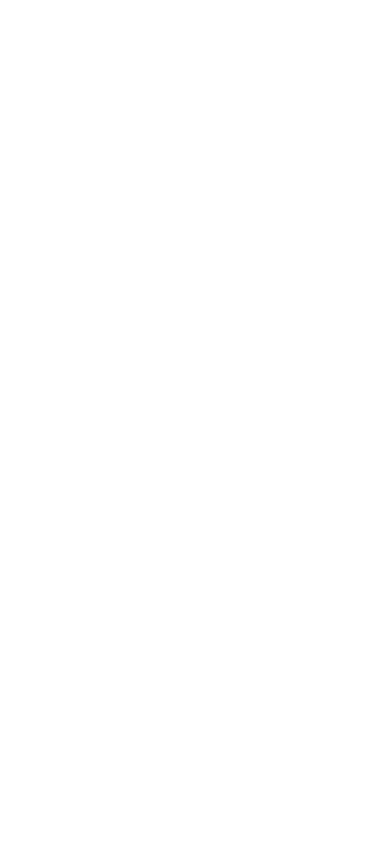
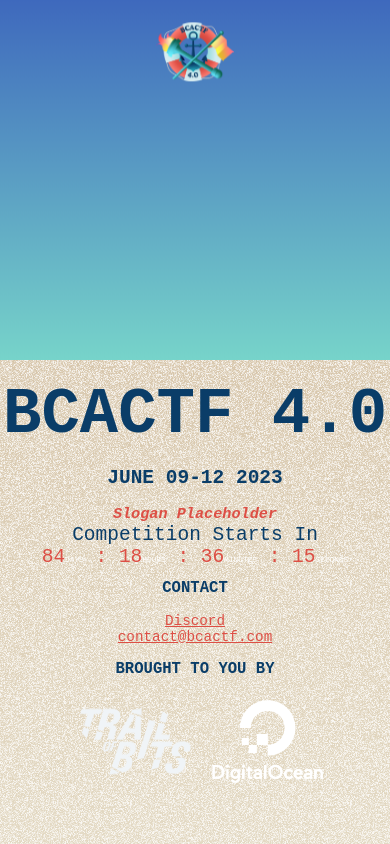
Before and after one commit to BCACTF/bcactf-4.0-landing, a plain HTML site: page index.html in a window 390 px wide. Drawn offline with Linux system fonts and the light colour scheme.

Commit message:
Added some CSS and new date

```diff
--- a/index.html
+++ b/index.html
@@ -1,13 +1,88 @@
 <!DOCTYPE html>
 <html lang="en">
+
 <head>
     <meta charset="UTF-8">
     <meta http-equiv="X-UA-Compatible" content="IE=edge">
     <meta name="viewport" content="width=device-width, initial-scale=1.0">
-    <link href="./style.css" rel="stylesheet">
-    <title>Document</title>
+    <meta name="description" content="BCACTF 3.0 June 3-5">
+    <title>BCACTF 4.0</title>
+    <link rel="shortcut icon" type="image/png" href="/assets/favicon.png">
+    <link href="/main.css" rel="stylesheet">
 </head>
+
 <body>
+    <div class="wave">
+        <img src="/assets/logo.png" id="logo" alt="BCACTF 3.0 Logo">
+    </div>
+    <div id="mainContainer">
+        <div id="mainContent">
+            <h1 id="title">BCACTF 4.0</h1>
+            <h2>JUNE 09-12 2023</h2>
+            <h3><i>Slogan Placeholder</i></h3>
+        </div>
+        <div id="countdownTimer">
+            <p id="time"></p>
+        </div>
+        <br>
+        <div id="infoContainer">
+            <div class="infoDiv left">
+                <h3>CONTACT</h3>
+                <a href="https://discord.com/invite/9Hnz7aCmr6" target="blank">Discord</a>
+                <br>
+                <a href="mailto:contact@bcactf.com">contact@bcactf.com</a>
 
+            </div>
+            <div class="infoDiv right">
+                <h3>BROUGHT TO YOU BY</h3>
+                <div id="sponsorContainer">
+                    <img src="/assets/tob.logo.png" href="https://www.trailofbits.com/" class="sponsorLogo"
+                        alt="Trail of Bits">
+                    <img src="/assets/do.logo.png" href="https://www.digitalocean.com/" class="sponsorLogo"
+                        alt="Digital Ocean">
+                </div>
+            </div>
+        </div>
+        <br>
+        <br>
+        <p style="margin-top:7em">Made by the <a href="https://github.com/BCACTF" target="blank">BCA CTF Club</a>. Logo
+            by Melissa Park.</p>
+        <br>
+        <script>
+            const timeElem = document.getElementById("time");
+            const ctfTime = 1686355200000; // Sat, 10 June 2023, 00:00 UTC
+            const ctfEndTime = 1686614400000;
+
+            function updateTime() {
+                timeElem.innerHTML = formatTime((ctfTime - Date.now()) / 1000);
+            }
+            function formatTime(s) {
+                s = Number(s);
+                var label = "<span class='regular-color'>Competition Starts In </span><br>";
+                if (s < 0) {
+                    return "<button>hi</button>"
+                }
+                var d = Math.floor(s / (60 * 60 * 24));
+                var h = Math.floor(s % (3600 * 24) / 3600);
+                var m = Math.floor(s % 3600 / 60);
+                var s = Math.floor(s % 60);
+
+                var dDisplay = String(Math.abs(d)).padStart(2, '0') + "<label>DAYS</label> : "
+                var hDisplay = String(Math.abs(h)).padStart(2, '0') + "<label>HOURS</label> : "
+                var mDisplay = String(Math.abs(m)).padStart(2, '0') + "<label>MINUTES</label> : "
+                var sDisplay = String(Math.abs(s)).padStart(2, '0') + "<label>SECONDS</label>"
+
+                return label + dDisplay + hDisplay + mDisplay + sDisplay;
+            }
+            if (Date.now() >= ctfEndTime) {
+                document.getElementById("time").innerHTML = "<p>The event is over! See you again next year!</p>"
+            }
+            else {
+                updateTime();
+                setInterval(updateTime, 1000)
+            }
+        </script>
+    </div>
 </body>
+
 </html>
--- /dev/null
+++ b/main.css
@@ -0,0 +1,238 @@
+:root {
+    --accent: #dd4f45;
+    --text-color: #0a3d68;
+    --bg-bottom: rgb(227, 217, 195);
+    --bg-top: rgb(207, 185, 155);
+    --wave-top: #3E68BD;
+    --wave-bottom: #77D4CA;
+}
+
+html,
+body {
+    height: 100%;
+    padding: 0;
+    margin: 0;
+    background-color: var(--bg-bottom);
+    overflow: hidden;
+}
+
+body {
+    font-family: monospace;
+    text-align: center;
+    height: 100%;
+    color: var(--text-color);
+    background: url(/assets/noise.png), linear-gradient(var(--bg-top), var(--bg-bottom));
+}
+
+#logo {
+    width: 20vw;
+}
+button:hover {
+    cursor: pointer;
+}
+
+button {
+    border: none;
+    letter-spacing: 0;
+    text-transform: none;
+    padding: 0.5rem 1.5rem;
+    font-size: 1.3vw;
+    transition: background-color 0.2s;
+    background-color: #4dc4ff;
+    font-family: monospace;
+    border-radius: 10px;
+    box-shadow: 0px 0px 20px 5px #0ff;
+    margin-top: 0.5em;
+}
+
+button:hover {
+    background-color: darken(#4dc4ff, 10%);
+}
+
+button:active {
+    background-color: darken(#4dc4ff, 20%);
+}
+
+#title {
+    font-size: 4rem !important;
+}
+
+label {
+    font-size: 1.3vw;
+    color: var(--text-color);
+}
+
+i {
+    color: var(--accent);
+}
+
+a {
+    color: #fff;
+    text-decoration: underline;
+}
+
+a:hover {
+    color: var(--text-color);
+}
+
+#countdownTimer {
+    margin: auto;
+    width: 60%;
+    margin-bottom: -2em;
+    margin-top: -1em;
+}
+
+#time {
+    font-size: 3vw;
+    color: var(--accent);
+    font-family: monospace;
+}
+
+#mainContent {
+    line-height: 1.5em;
+}
+
+#infoContainer {
+    width: 60%;
+    margin: auto;
+    height: 10em;
+    margin-bottom: -3em;
+}
+
+.infoDiv h3 {
+    font-size: 1.4em;
+}
+
+.infoDiv a {
+    color: var(--accent);
+    font-size: 1.1em;
+}
+
+.infoDiv a:hover {
+    color: #000;
+}
+
+.infoDiv {
+    height: 10em;
+    width: 47.5%;
+    border-radius: 25px;
+}
+
+.left {
+    float: left;
+}
+
+.right {
+    float: right;
+}
+
+.sponsorLogo {
+    position: relative;
+    top: 50%;
+    transform: translateY(-70%);
+    -webkit-transform: translateY(-70%);
+    width: 30%;
+    margin-left: 1em;
+}
+
+#sponsorContainer {
+    margin-top: 20%;
+}
+
+.regular-color {
+    color: var(--text-color);
+}
+
+@media only screen and (max-height: 900px) {
+    body {
+        overflow: auto;
+    }
+
+    #mainContainer {
+        position: relative;
+        top: 0%;
+        transform: translateY(0%);
+        height: fit-content;
+    }
+}
+
+@media only screen and (max-width: 801px) {
+    img {
+        width: 60%;
+    }
+
+    .infoDiv h3 {
+        font-size: 1.2em;
+    }
+
+    label {
+        font-size: 0.4em;
+        color: #fff;
+    }
+
+    #countdownTimer {
+        margin: auto;
+        width: 95%;
+        margin-bottom: -3em;
+        margin-top: -1.5em;
+    }
+
+    #time {
+        font-size: 5vw;
+    }
+
+    #infoContainer {
+        width: 95%;
+        margin: auto;
+        height: auto;
+    }
+
+    .infoDiv {
+        width: 100%;
+        height: auto;
+        border-radius: 25px;
+    }
+
+    .sponsorLogo {
+        transform: translateY(-10%);
+        -webkit-transform: translateY(-10%);
+    }
+
+    #sponsorContainer {
+        margin-top: 5%;
+    }
+
+    .left {
+        float: none;
+    }
+
+    .right {
+        float: none;
+    }
+}
+
+p {
+    font-size: 0.9em;
+}
+
+.wave {
+    width: 100%;
+    background: linear-gradient(var(--wave-top), var(--wave-bottom));
+    padding-top: 2em;
+    height: 40%;
+    animation: wave 4s infinite ease-in-out;
+}
+
+@keyframes wave {
+    0% {
+        transform: translate(0, 0);
+    }
+
+    50% {
+        transform: translate(0, -2%);
+    }
+
+    100% {
+        transform: translate(0, 0);
+    }
+}
```
Also changed, not shown: 404.html (added, +24 -0 lines), assets/do.logo.png (added), assets/favicon.png (added), assets/logo.png (added), assets/noise.png (added), assets/tob.logo.png (added), style.css (deleted), vercel.json (added), 1 other file.
